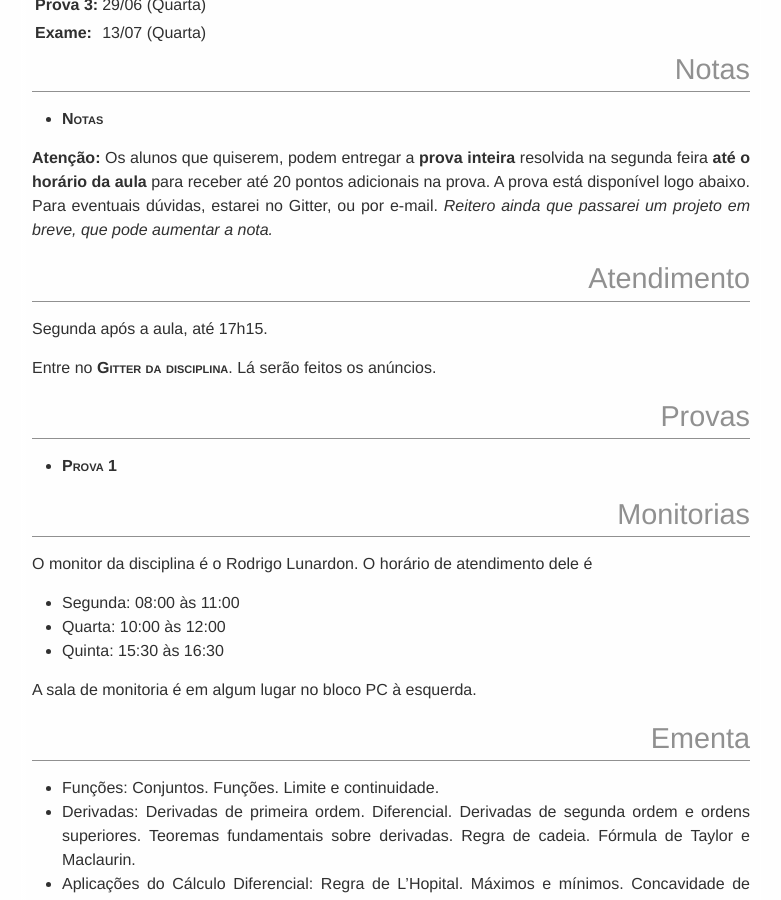
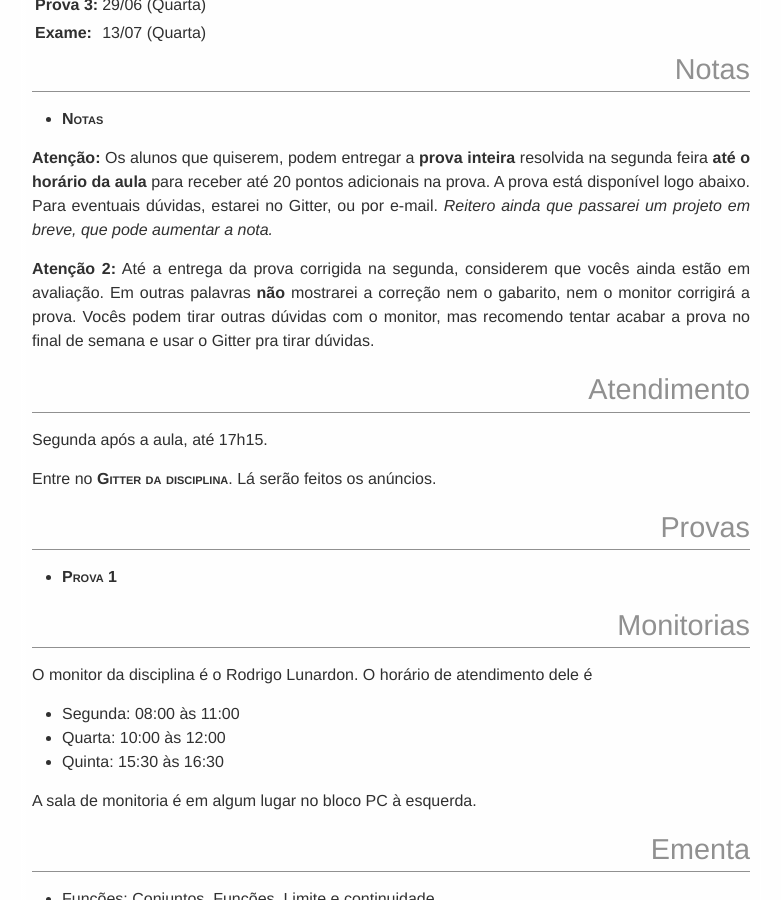
Before and after one commit to abelsiqueira/abelsiqueira.github.io-old, a Jekyll site: the page built from disciplinas/cm201-2016s1.md, in a window 1280 px wide and 900 px high, scrolled down 738 px. Shown: the whole window, without its empty margins (249-1030 px from the left). Built offline with Jekyll 4.4.1, drawn with Linux system fonts in a browser that asks for light colours.

Commit message:
Atenção 2

```diff
--- a/disciplinas/cm201-2016s1.md
+++ b/disciplinas/cm201-2016s1.md
@@ -27,6 +27,12 @@ tag:        2016s1
  adicionais na prova. A prova está disponível logo abaixo. Para eventuais
  dúvidas, estarei no Gitter, ou por e-mail.
  *Reitero ainda que passarei um projeto em breve, que pode aumentar a nota.*
+
+ **Atenção 2:** Até a entrega da prova corrigida na segunda, considerem que
+ vocês ainda estão em avaliação. Em outras palavras **não** mostrarei a correção
+ nem o gabarito, nem o monitor corrigirá a prova.
+ Vocês podem tirar outras dúvidas com o monitor, mas recomendo tentar acabar a
+ prova no final de semana e usar o Gitter pra tirar dúvidas.
 
 # Atendimento
 
```
